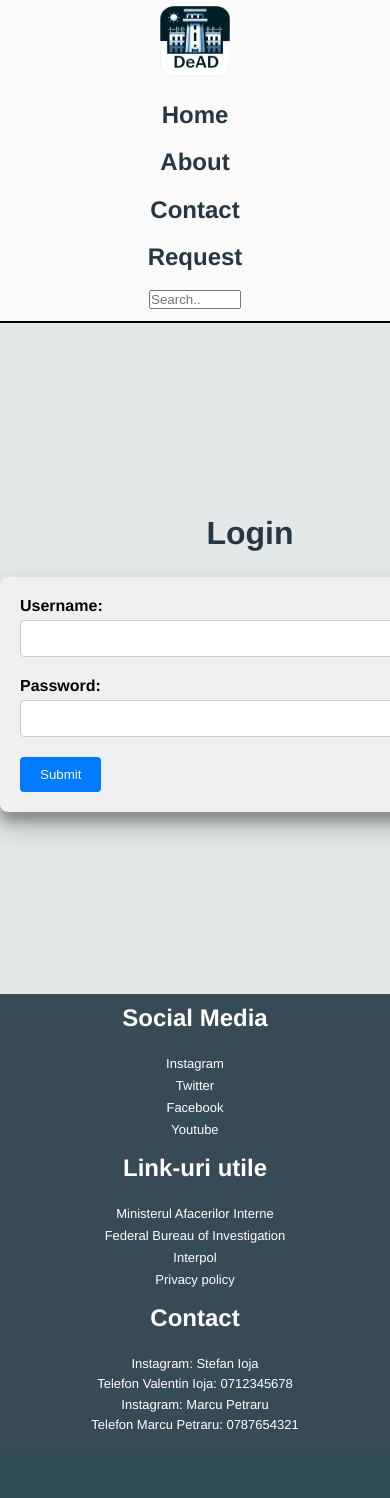
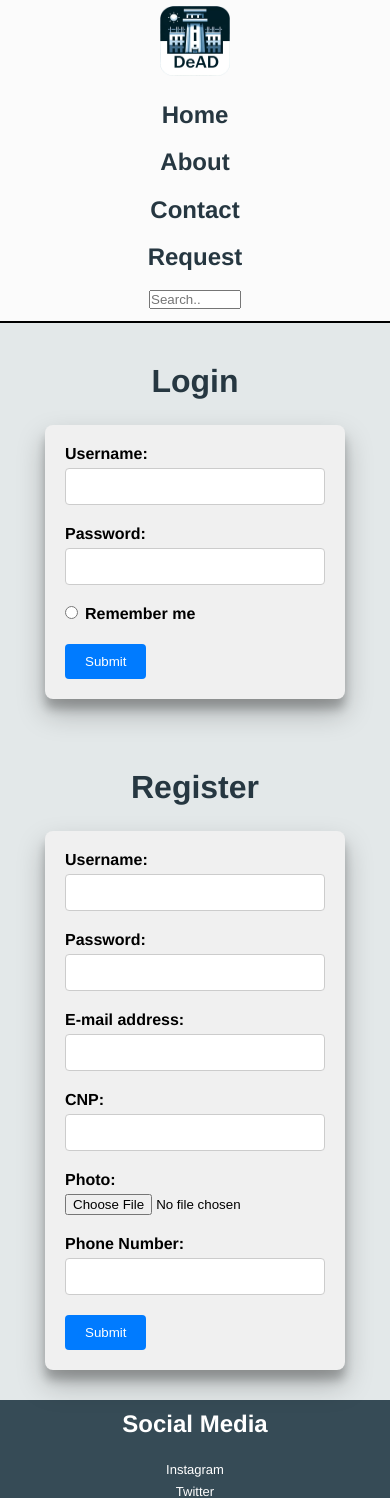
Before and after one commit to Marcu123/DeAD, a PHP site: page /src/pages/userlog.html in a window 390 px wide; the page is wider, and only the part inside the window is pictured. Shown: the top 1498 px of that part. Before the commit the page ends 1430 px from the top of that part, so only its background shows below. Run offline with PHP 8.4, Linux system fonts and the light colour scheme.

Commit message:
user login/register made responsive

```diff
--- a/src/pages/userlog.html
+++ b/src/pages/userlog.html
@@ -44,6 +44,8 @@
 
         <label for="password">Password: </label>
         <input type="password" id="password" name="password" placeholder="" autocomplete="off" required>
+
+        <label for="keeplogged"><input type="radio" id="keeplogged" name="keeplogged" value="true">Remember me</label>
 
         <button type="submit" id="button">Submit</button>
     </form>
--- a/src/sass/userlog.scss
+++ b/src/sass/userlog.scss
@@ -217,6 +217,12 @@ body::-webkit-scrollbar {
     align-items: center
 }
 
+@media (max-width: 1060px){
+    .form-container{
+        flex-direction: column;
+    }
+}
+
 .form {
     @include base.form;
 }
@@ -231,12 +237,17 @@ label {
 #email,
 #phone-number,
 #cnp,
-#password {
+#password{
     width: 100%;
     padding: 10px;
     margin-bottom: 20px;
     border: 1px solid #ccc;
     border-radius: 4px;
+}
+
+#keeplogged{
+    margin-right: 7px;
+    margin-bottom: 20px;
 }
 
 #button {
@@ -256,6 +267,39 @@ input[type="file"] {
     margin-bottom: 20px;
 }
 
+@media (max-width: 768px) {
+    .form {
+        width: 300px;
+        margin: 0 auto;
+        padding: 20px;
+        background-color: #f0f0f0;
+        border-radius: 8px;
+        margin-bottom: 30px;
+        box-shadow: rgba(0, 0, 0, 0.25) 0px 14px 28px, rgba(0, 0, 0, 0.22) 0px 10px 10px;
+    }
+
+    #name,
+    #email,
+    #phone-number,
+    #cnp,
+    #prisoner-cnp {
+        width: 100%;
+        padding: 10px;
+        margin-bottom: 20px;
+        border: 1px solid #ccc;
+        border-radius: 4px;
+    }
+
+    #button {
+        padding: 10px 20px;
+        background-color: #007bff;
+        color: white;
+        border: none;
+        border-radius: 4px;
+        cursor: pointer;
+    }
+}
+
 .header {
     display: flex;
     justify-content: center;
--- a/src/styles/userlog.css
+++ b/src/styles/userlog.css
@@ -222,6 +222,11 @@ body::-webkit-scrollbar {
   align-items: center;
 }
 
+@media (max-width: 1060px) {
+  .form-container {
+    flex-direction: column;
+  }
+}
 .form {
   width: 500px;
   margin: 0 auto;
@@ -250,6 +255,11 @@ label {
   border-radius: 4px;
 }
 
+#keeplogged {
+  margin-right: 7px;
+  margin-bottom: 20px;
+}
+
 #button {
   padding: 10px 20px;
   background-color: #007bff;
@@ -267,6 +277,36 @@ input[type=file] {
   margin-bottom: 20px;
 }
 
+@media (max-width: 768px) {
+  .form {
+    width: 300px;
+    margin: 0 auto;
+    padding: 20px;
+    background-color: #f0f0f0;
+    border-radius: 8px;
+    margin-bottom: 30px;
+    box-shadow: rgba(0, 0, 0, 0.25) 0px 14px 28px, rgba(0, 0, 0, 0.22) 0px 10px 10px;
+  }
+  #name,
+  #email,
+  #phone-number,
+  #cnp,
+  #prisoner-cnp {
+    width: 100%;
+    padding: 10px;
+    margin-bottom: 20px;
+    border: 1px solid #ccc;
+    border-radius: 4px;
+  }
+  #button {
+    padding: 10px 20px;
+    background-color: #007bff;
+    color: white;
+    border: none;
+    border-radius: 4px;
+    cursor: pointer;
+  }
+}
 .header {
   display: flex;
   justify-content: center;
```
Also changed, not shown: 1 other file.
